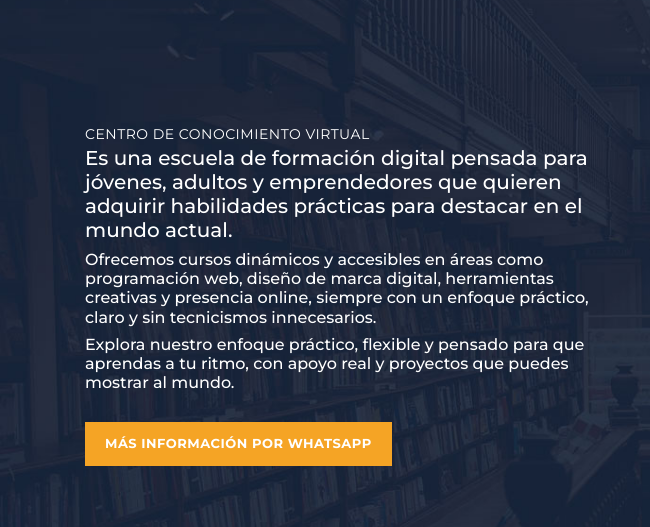
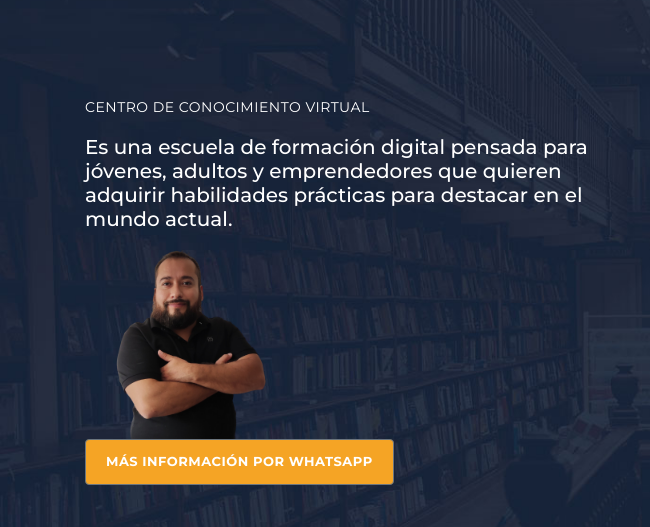
Before and after one commit to oswaldo-herrera/ccv, a plain HTML site: page index.html in a window 1280 px wide. Shown: the part 3282-3809 px from the top of the page, 0-650 px from the left. Drawn offline with nearby package versions, Linux system fonts and the light colour scheme; some packages are replaced by stand-ins of ours; grey boxes are pictures that could not be loaded; a script that the page names is missing.

Commit message:
Picture oswa

```diff
--- a/index.html
+++ b/index.html
@@ -232,7 +232,7 @@ https://templatemo.com/tm-557-grad-school
                   <label for="correo">Correo electrónico</label>
                   <input type="email" id="correo" name="Correo electrónico" class="form-control" required>
                 </div>
-                <button type="submit" class="btn btn-primary mt-3">Enviar</button>
+                <button type="submit" class="btn btn-outline-secondary mt-3">Enviar</button>
               </form>
               <div id="mensaje"></div>
               <!-- <iframe src="https://docs.google.com/forms/d/e/1FAIpQLSdf7sM4q3cDOyycSFb6azn-g5SjkPe4fcBk1Lr3v1UlfMpruA/viewform?embedded=true" width="640" height="584" frameborder="0" marginheight="0" marginwidth="0">Cargando…</iframe>  -->
@@ -379,12 +379,13 @@ https://templatemo.com/tm-557-grad-school
       <div class="row">
         <div class="col-md-6 align-self-center">
           <div class="left-content">
-            <span>Centro de Conocimiento Virtual</span>
-            <h5>Es una escuela de formación digital pensada para jóvenes, adultos y emprendedores que quieren adquirir habilidades prácticas para destacar en el mundo actual.</h5>
-            <h6>Ofrecemos cursos dinámicos y accesibles en áreas como programación web, diseño de marca digital, herramientas creativas y presencia online, siempre con un enfoque práctico, claro y sin tecnicismos innecesarios.</h6>
-            <h6>Explora nuestro enfoque práctico, flexible y pensado para que aprendas a tu ritmo, con apoyo real y proyectos que puedes mostrar al mundo.</h6>
+            <span >Centro de Conocimiento Virtual</span>
+            <h5 class="mt-3">Es una escuela de formación digital pensada para jóvenes, adultos y emprendedores que quieren adquirir habilidades prácticas para destacar en el mundo actual.</h5>
+            <img src="assets/images/20.png" width="200px">
+            <h6 class="d-none">Ofrecemos cursos dinámicos y accesibles en áreas como programación web, diseño de marca digital, herramientas creativas y presencia online, siempre con un enfoque práctico, claro y sin tecnicismos innecesarios.</h6>
+            <h6 class="d-none">Explora nuestro enfoque práctico, flexible y pensado para que aprendas a tu ritmo, con apoyo real y proyectos que puedes mostrar al mundo.</h6>
              <div class="main-button">
-            <a href="https://wa.me/5214793153325?text=Hola%2C%20vi%20el%20video%20y%20quiero%20más%20información%20sobre%20los%20cursos" target="_blank">
+            <a href="https://wa.me/5214793153325?text=Hola%2C%20vi%20el%20video%20y%20quiero%20más%20información%20sobre%20los%20cursos" target="_blank" class="btn btn-outline-secondary" style="margin-top:-40px">
               Más información por WhatsApp
             </a>
           </div>
```
Also changed, not shown: assets/images/20.png (added), assets/images/21.png (added), assets/images/Oswaldo-48.jpg (added), assets/images/Oswaldo-49.jpg (added), assets/images/body_oswaldo.png (added), assets/images/oswaldo.png (added), assets/images/pc-oswaldo.png (added).
